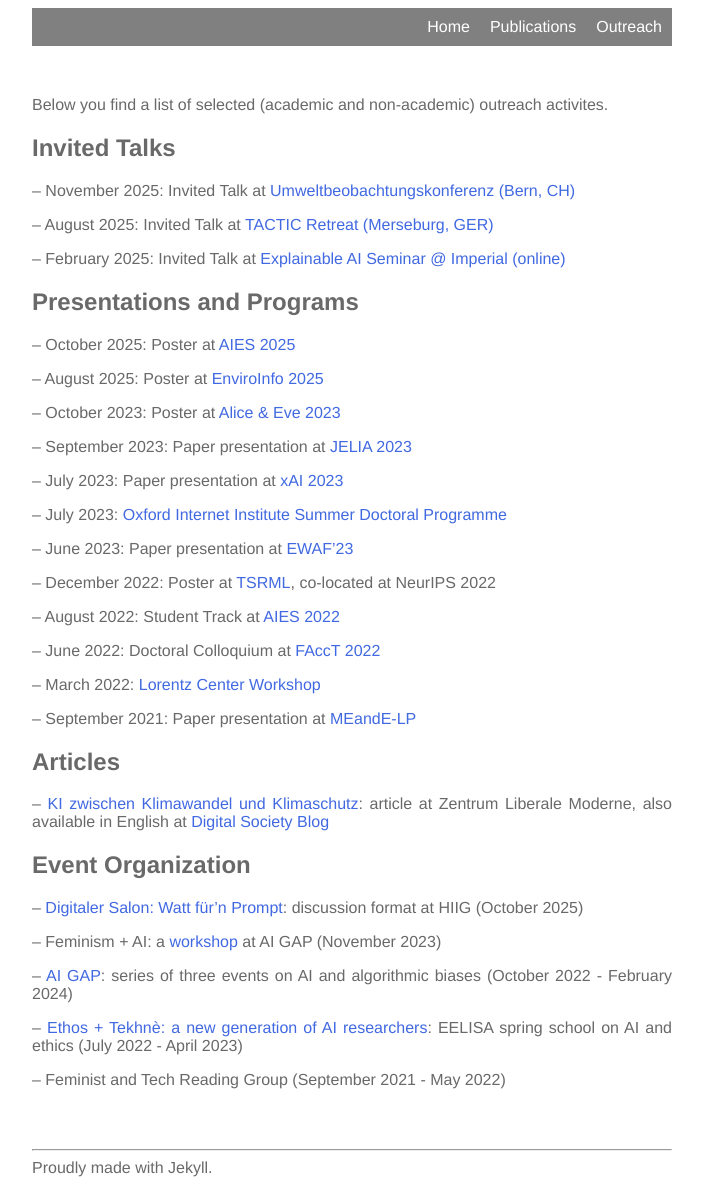
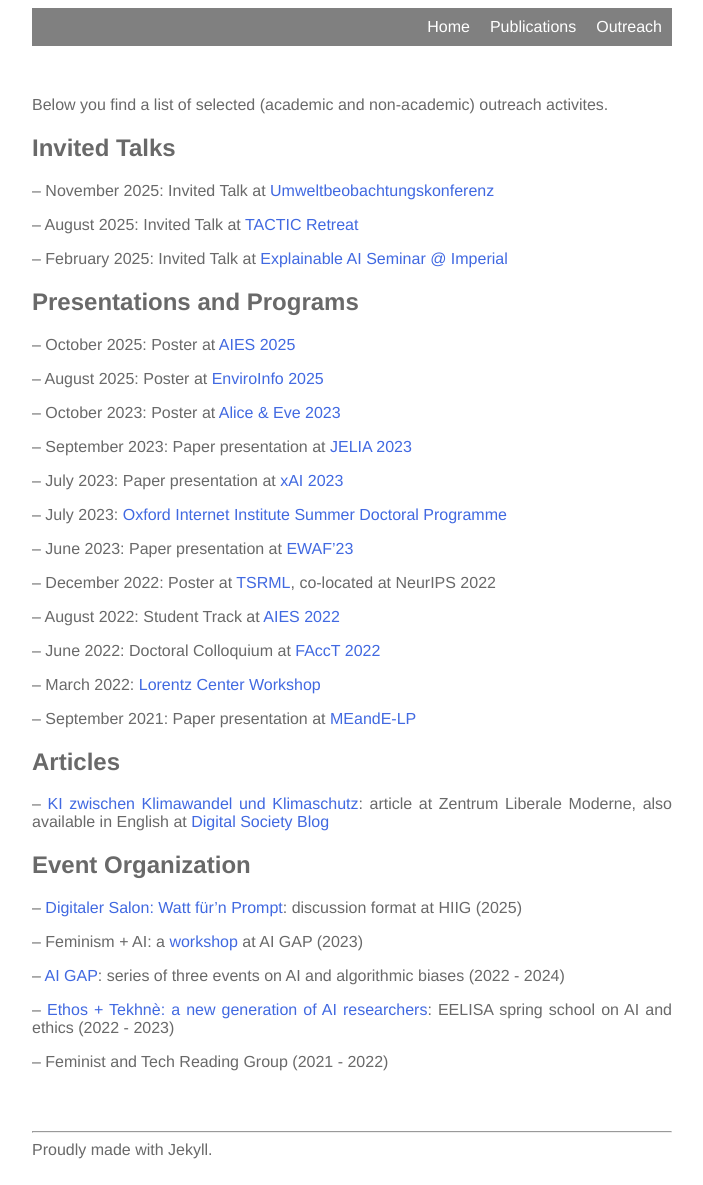
Before and after one commit to lstate/lstate.github.io, a Jekyll site: the page built from _pages/outreach.markdown, in a window 1280 px wide. Shown: the whole page, without its empty margins (288-991 px from the left). Built offline with Jekyll 4.4.1, drawn with Linux system fonts in a browser that asks for light colours.

Commit message:
Update outreach.markdown
minor

```diff
--- a/_pages/outreach.markdown
+++ b/_pages/outreach.markdown
@@ -10,11 +10,11 @@ Below you find a list of selected (academic and non-academic) outreach activites
 
 ## Invited Talks
 
--- November 2025: Invited Talk at [Umweltbeobachtungskonferenz (Bern, CH)](https://www.bafu.admin.ch/de/ubk25)
+-- November 2025: Invited Talk at [Umweltbeobachtungskonferenz](https://www.bafu.admin.ch/de/ubk25)
 
--- August 2025: Invited Talk at [TACTIC Retreat (Merseburg, GER)](https://tactic.ovgu.de/tactic/en/News/TACTIC+Retreat+_+Summer+School+2025+in+Merseburg-p-68.html)
+-- August 2025: Invited Talk at [TACTIC Retreat](https://tactic.ovgu.de/tactic/en/News/TACTIC+Retreat+_+Summer+School+2025+in+Merseburg-p-68.html)
 
--- February 2025: Invited Talk at [Explainable AI Seminar @ Imperial (online)](https://xaiseminars.doc.ic.ac.uk/)
+-- February 2025: Invited Talk at [Explainable AI Seminar @ Imperial](https://xaiseminars.doc.ic.ac.uk/)
 
 ## Presentations and Programs
 
@@ -48,12 +48,12 @@ Below you find a list of selected (academic and non-academic) outreach activites
 
 ## Event Organization
 
--- [Digitaler Salon: Watt für'n Prompt](https://www.hiig.de/en/events/digitaler-salon-watt-fuern-prompt/): discussion format at HIIG (October 2025)
+-- [Digitaler Salon: Watt für'n Prompt](https://www.hiig.de/en/events/digitaler-salon-watt-fuern-prompt/): discussion format at HIIG (2025)
 
--- Feminism + AI: a [workshop](https://aigap.di.unipi.it/event/feminism-ai-a-workshop-by-laura-state/) at AI GAP (November 2023)
+-- Feminism + AI: a [workshop](https://aigap.di.unipi.it/event/feminism-ai-a-workshop-by-laura-state/) at AI GAP (2023)
 
--- [AI GAP](http://aigap.di.unipi.it/): series of three events on AI and algorithmic biases (October 2022 - February 2024)
+-- [AI GAP](http://aigap.di.unipi.it/): series of three events on AI and algorithmic biases (2022 - 2024)
 
--- [Ethos + Tekhnè: a new generation of AI researchers](https://community.eelisa.eu/activities/ethos-tekhne-a-new-generation-of-ai-researchers/): EELISA spring school on AI and ethics (July 2022 - April 2023)
+-- [Ethos + Tekhnè: a new generation of AI researchers](https://community.eelisa.eu/activities/ethos-tekhne-a-new-generation-of-ai-researchers/): EELISA spring school on AI and ethics (2022 - 2023)
 
--- Feminist and Tech Reading Group (September 2021 - May 2022)
+-- Feminist and Tech Reading Group (2021 - 2022)
```
